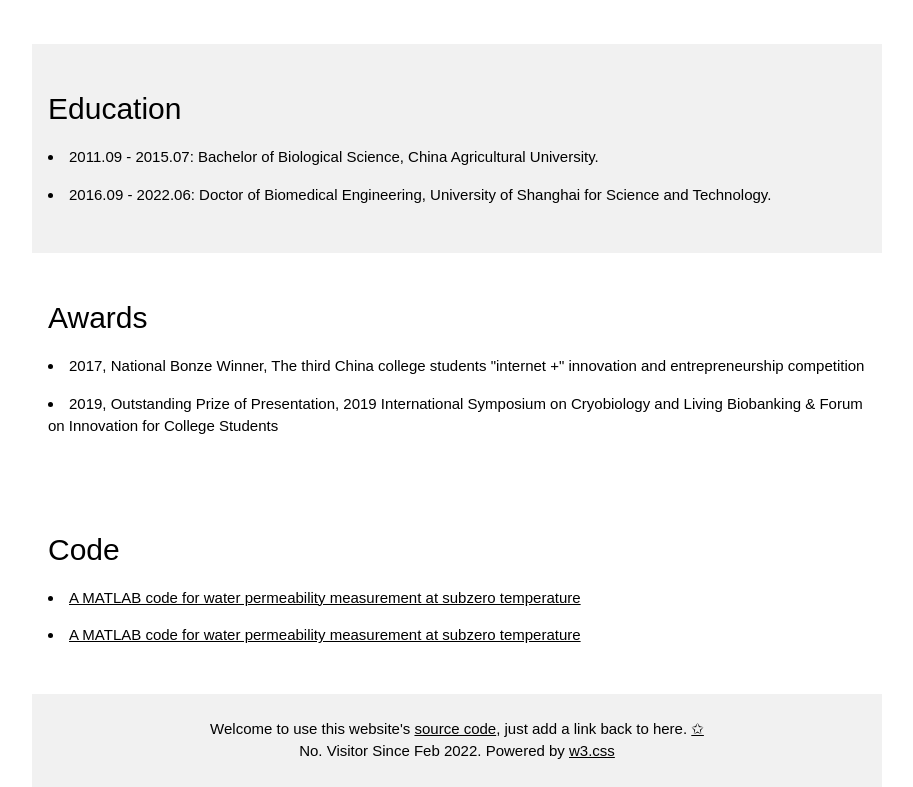
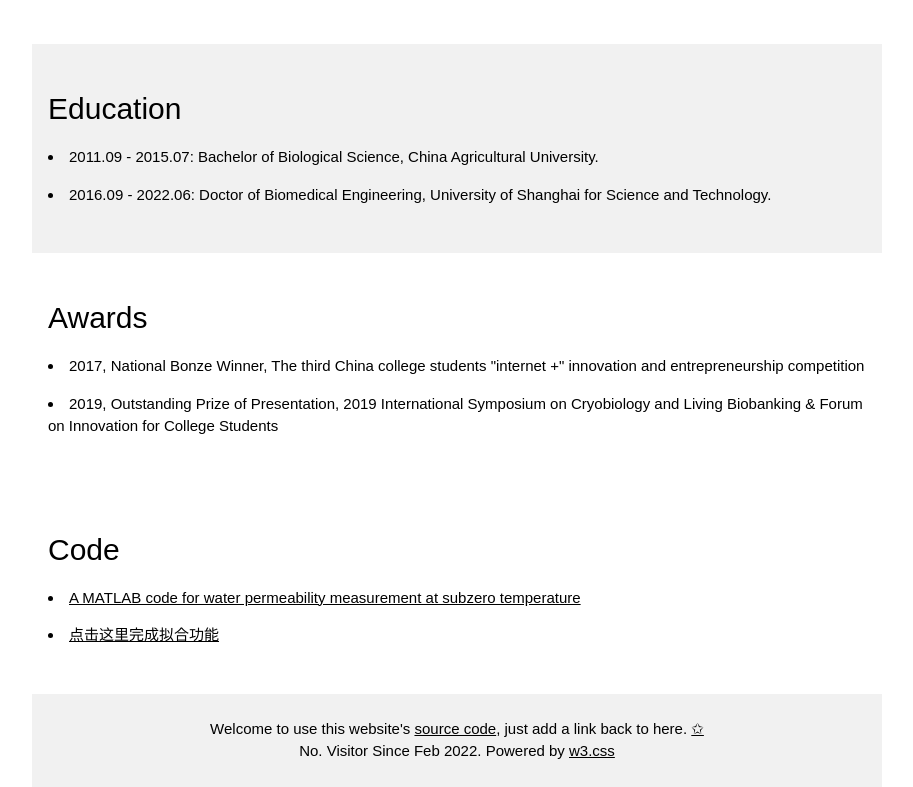
Before and after one commit to WLIU-LEWIS/weiliu.github.io, a plain HTML site: page index.html in a window 1280 px wide. Shown: the part 3030-3817 px from the top of the page, without its empty margins (258-1171 px from the left). Drawn offline with Linux system fonts and the light colour scheme; a script that the page names is missing.

Commit message:
Update index.html

```diff
--- a/index.html
+++ b/index.html
@@ -216,8 +216,7 @@
   <div class="w3-container w3-padding-32" id="code">
     <h2>Code</h2>
     <p><li>  <a href="https://github.com/WLIU-LEWIS/water-permeability.git"> A MATLAB code for water permeability measurement at subzero temperature</a></p>
-   <p><li>  <a href="file:///E:/OneDrive/%E6%A1%8C%E9%9D%A2/web.html"> A MATLAB code for water permeability measurement at subzero temperature</a></p>
- </a></p>
+   <p><li> <a href="fitting.html">点击这里完成拟合功能</a></p>
   </div>
 
   <div class="w3-light-grey w3-center w3-padding-24">
```
